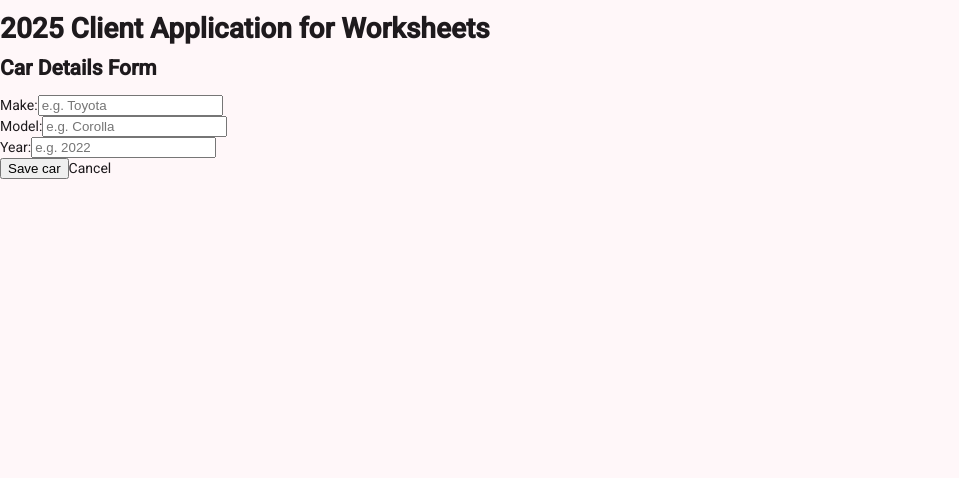
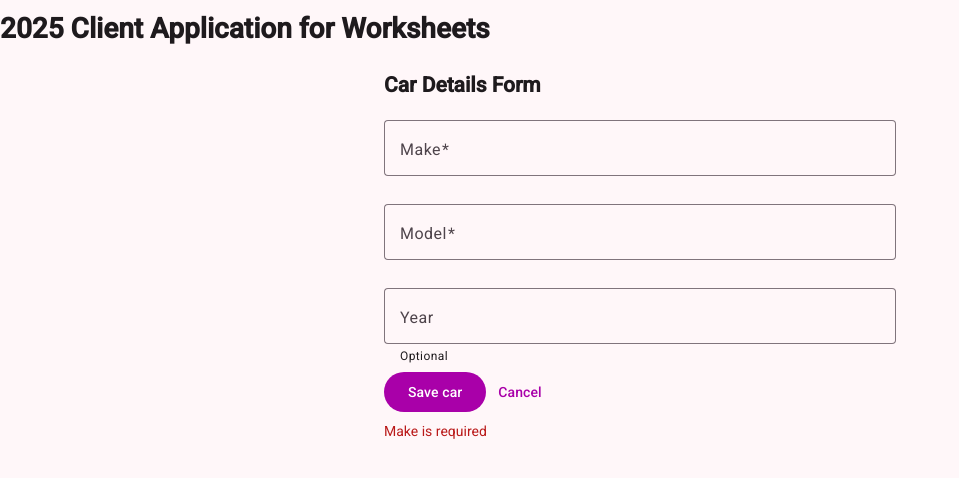
Before and after one commit to S00271237/angularWS, an Angular app: page /cars/new in a window 1280 px wide. Shown: the top 478 px of the page, without its empty margins (0-959 px from the left). Built offline with nearby package versions, Linux system fonts and the light colour scheme.

Commit message:
Worksheet4 done

```diff
--- a/src/app/car-form/car-form.html
+++ b/src/app/car-form/car-form.html
@@ -1,34 +1,49 @@
 <form [formGroup]="carForm" (ngSubmit)="onSubmit()" class="car-form">
   <h2>Car Details Form</h2>
 
+  @if (saving()) {
+  <mat-progress-bar mode="buffer" />
+  }
 
   <!-- Make Field -->
-  <div class="form-group">
-    <label for="make">Make:</label>
-    <input id="make" type="text" formControlName="make" placeholder="e.g. Toyota" />
-  </div>
+  <mat-form-field appearance="outline">
+    <mat-label>Make</mat-label>
+    <input matInput formControlName="make" placeholder="e.g. Toyota" />
+    <mat-error>Make is required</mat-error>
+  </mat-form-field>
 
   <!-- Model Field -->
-  <div class="form-group">
-    <label for="model">Model:</label>
-    <input id="model" type="text" formControlName="model" placeholder="e.g. Corolla" />
-
-  </div>
+  <mat-form-field appearance="outline">
+    <mat-label>Model</mat-label>
+    <input matInput formControlName="model" placeholder="e.g. Corolla" />
+  </mat-form-field>
 
   <!-- Year Field -->
-  <div class="form-group">
-    <label for="year">Year:</label>
-    <input id="year" type="number" formControlName="year" placeholder="e.g. 2022" />
-  </div>
+  <mat-form-field appearance="outline">
+    <mat-label>Year</mat-label>
+    <input matInput type="number" formControlName="year" placeholder="e.g. 2022" />
+        <mat-hint>Optional</mat-hint>
+  </mat-form-field>
 
   <!-- Action Buttons -->
 @if (saveError(); as message) { <p role="alert">{{ message }}</p> }
   <div class="button-group">
-    <button type="submit" [disabled]="saving()">
+    <button matButton="filled" type="submit" [disabled]="saving()">
       {{ saving() ? 'Saving...' : 'Save car' }}
     </button>
-    <a routerLink="/cars">Cancel</a>
+    <a matButton routerLink="/cars">Cancel</a>
   </div>
 
 
+  <!-- Make Error Messages -->
+      @if (carForm.controls.make.hasError('required')) {
+    <mat-error>Make is required</mat-error>
+  } @else if (carForm.controls.make.hasError('minlength')) {
+    <mat-error>Make must be at least 2 characters</mat-error>
+    } @else if (carForm.controls.make.hasError('maxlength')) {
+    <mat-error>Make must be 30 characters or fewer</mat-error>
+    }
+
+
+
 </form>
--- a/src/app/car-form/car-form.scss
+++ b/src/app/car-form/car-form.scss
@@ -0,0 +1,11 @@
+.car-form {
+  display: flex;
+  flex-direction: column;
+  gap: 0.5rem;
+  max-width: 32rem;
+  margin: 1rem auto;
+}
+
+mat-form-field {
+  width: 100%;
+}
--- a/src/app/car-form/car-form.ts
+++ b/src/app/car-form/car-form.ts
@@ -7,10 +7,16 @@ import { Car } from '../features/cars/models/car.model';
 import { Router, RouterLink } from '@angular/router';
 import { signal } from '@angular/core';
 import {CreateCarDto} from '../features/cars/models/car.model';
+import { MatButtonModule } from '@angular/material/button';
+import { MatFormFieldModule } from '@angular/material/form-field';
+import { MatInputModule } from '@angular/material/input';
+import { MatCardModule } from '@angular/material/card';
+import {MatProgressBarModule} from '@angular/material/progress-bar';
+import { MatSnackBar } from '@angular/material/snack-bar';
 
 @Component({
   selector: 'app-car-form',
-  imports: [ReactiveFormsModule],
+  imports: [ReactiveFormsModule, MatButtonModule, MatFormFieldModule, MatInputModule, MatCardModule, MatProgressBarModule],
   templateUrl: './car-form.html',
   styleUrl: './car-form.scss',
 })
@@ -19,13 +25,18 @@ export class CarForm {
     private router = inject(Router)
     saving = signal(false);
     saveError = signal<string | null>(null);
+    private snackBar = inject(MatSnackBar);
 
 
-   carForm = this.formBuilder.nonNullable.group({
-     make: ['', Validators.required],
-     model: ['', Validators.required],
-     year: this.formBuilder.control<number|null> (null)
-   });
+  readonly currentYear = new Date().getFullYear();
+
+  carForm = this.formBuilder.nonNullable.group({
+    make: ['', [Validators.required, Validators.minLength(2), Validators.maxLength(30)]],
+    model: ['', [Validators.required, Validators.maxLength(30)]],
+    year: this.formBuilder.control<number | null>(null, [Validators.min(1950), Validators.max(this.currentYear + 1),]),
+  });
+
+
 
 
    carService = new CarService
@@ -40,10 +51,12 @@ export class CarForm {
     this.saveError.set(null);
 
     this.carService.addCar(newCar).subscribe({
-      next: (response) => {
+        next: (response) => {
+        this.snackBar.open(`${newCar.make} ${newCar.model} saved`, 'Close', { duration: 10000 });
         console.log('Car added successfully:', response);
         this.router.navigate(['/cars']);
       },
+
     error: (err: Error) => {
       this.saveError.set(err.message);
       this.saving.set(false);
```
